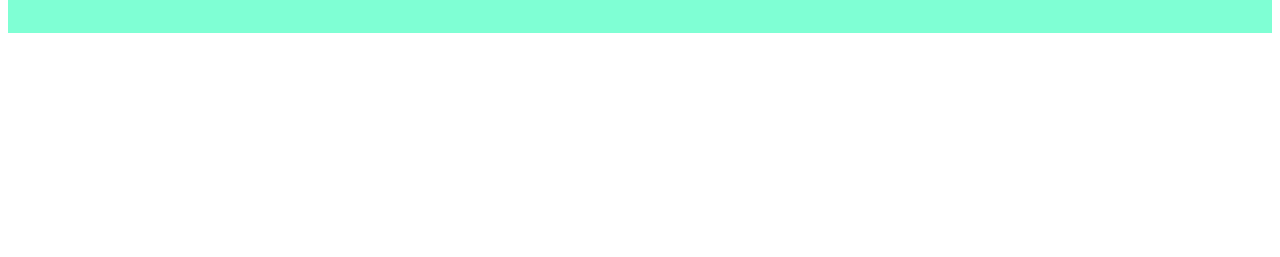
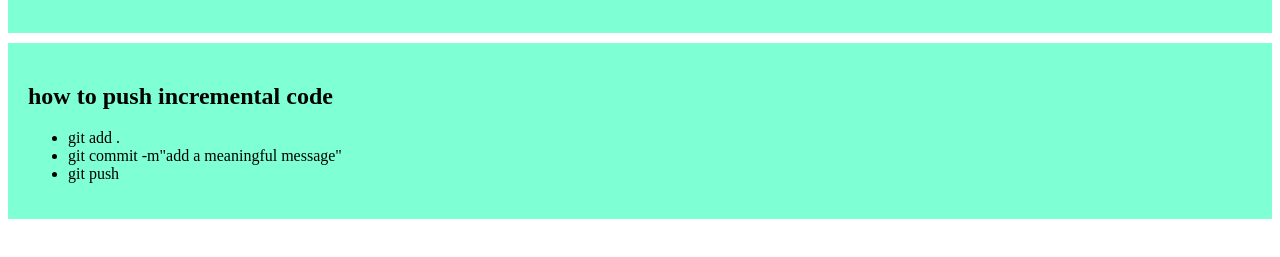
Before and after one commit to raton-sarker/second-website-repo, a plain HTML site: page index.html in a window 1280 px wide. Shown: the part 511-768 px from the top of the page. Drawn offline with Linux system fonts and the light colour scheme.

Commit message:
added push list

```diff
--- a/index.html
+++ b/index.html
@@ -19,5 +19,13 @@
         <h1>Third Blog</h1>
         <p>Lorem ipsum dolor sit amet consectetur adipisicing elit. Dolorum officia natus quas sit sequi, tenetur nisi veritatis. Deserunt, praesentium aut iusto cumque error, non aperiam illo ex sequi, veritatis saepe?</p>
     </div>
+    <div>
+        <h2>how to push incremental code</h2>
+        <ul>
+            <li>git add .</li>
+            <li>git commit -m"add a meaningful message"</li>
+            <li>git push</li>
+        </ul>
+    </div>
 </body>
 </html>
```
